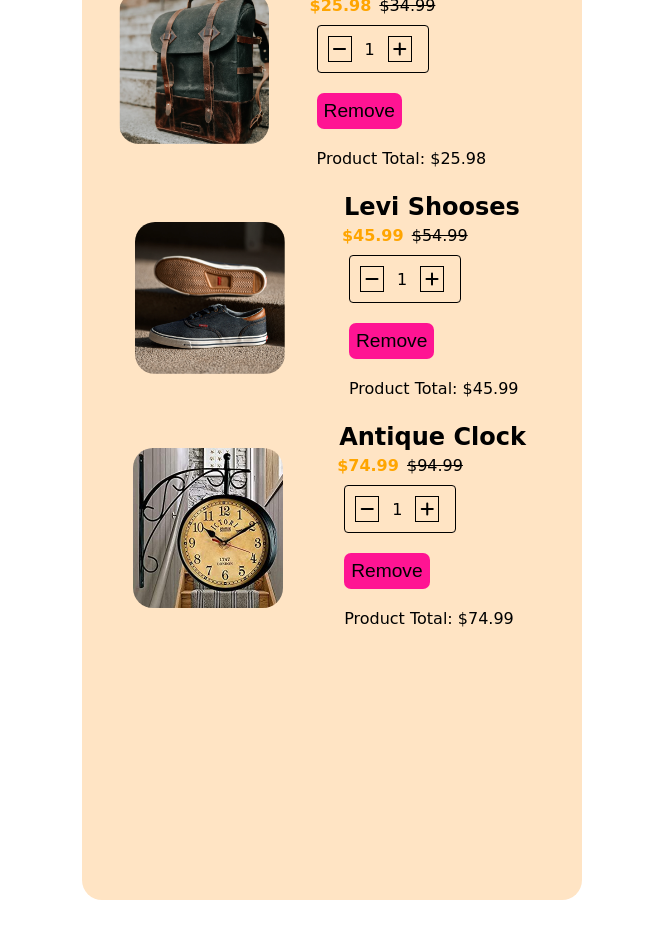
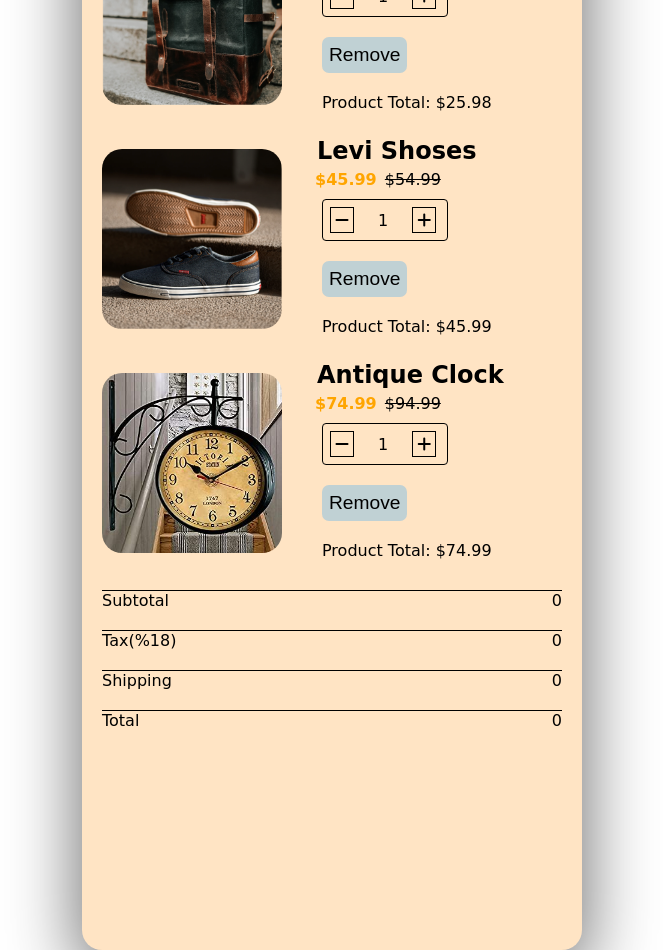
Before and after one commit to mmrkrpnr/CheckOutProject, a plain HTML site: page index.html in a window 1280 px wide. Shown: the whole page, without its empty margins (308-971 px from the left). Before the commit the page ends 900 px from the top, so only its background shows below. Drawn offline with Linux system fonts and the light colour scheme; a web font is replaced by a local one.

Commit message:
css ended

```diff
--- a/index.html
+++ b/index.html
@@ -48,7 +48,7 @@
               <img src="./assets/img/photo2.png" alt="leviShoes" />
               <div class="product-info">
                 <div class="product-price">
-                  <h2>Levi Shooses</h2>
+                  <h2>Levi Shoses</h2>
                   <p>
                     <strong>$45.99</strong>
                     <span class="line-through">$54.99</span>
@@ -93,6 +93,24 @@
                 </div>
               </div>
             </div>
+
+            <div class="buy-detail" id="cart-subtotal">
+                <p>Subtotal</p>
+                <p>0</p>
+            </div>
+            <div class="buy-detail" id="cart-tax">
+                <p>Tax(%18)</p>
+                <p>0</p>
+            </div>
+            <div class="buy-detail" id="card-shippin">
+                <p>Shipping</p>
+                <p>0</p>
+            </div>
+            <div class="buy-detail" id="card-total">
+                <p>Total</p>
+                <p>0</p>
+            </div>
+
           </div>
         </div>
       </div>
--- a/style.css
+++ b/style.css
@@ -14,11 +14,12 @@
 
 }
 main{
-    width: 70%;
+    width: 75%;
     max-width: 500px;
-    height: 1000px      ;
+    height: 1100px      ;
     background-color: bisque;
     border-radius: 20px;
+    box-shadow: rgba(0, 0, 0, 0.56) 0px 22px 70px 4px;
 
 }
 
@@ -31,15 +32,17 @@
 
 .product{
     display: flex;
-    justify-content: space-evenly;
-    margin: 10px 0 ;
+    /* justify-content: space-evenly; */
+    margin: 10px 20px ;
     align-items: center;
     /* background-color: aqua */
 }
 
 img{
-    width: 150px;
+    width: 180px;
+    height: 180px;
     border-radius: 20px;
+    margin-right: 30px;
 
 }
 h2{
@@ -58,18 +61,19 @@
     margin: 10px;
     border: 1px solid black;
     border-radius: 4px;
-    padding: 10px;
-    width:90px ;
+    padding: 7px;
+    width:110px ;
 }
 
 i{
     border: 1px solid black;
     padding: 4px;
-    border: radius 4px;;
+    border: radius 4px;
+
 }
 
 .quantity{
-    margin: 0 13px;
+    margin: 0 24px;
 }
 
 .remove-product{
@@ -77,9 +81,19 @@
     border-radius: 7px;
     border: none;
     margin: 10px;
-    background-color: deeppink;
+    background-color: rgb(192, 209, 212);
     font-size: larger;
 }
 .product-line-price-price{
     margin: 10px;
 }
+
+/************ card start */
+
+.buy-detail{
+    display: flex;
+    justify-content: space-between;
+    align-items: center;
+    margin: 20px;
+    border-top: 1px solid black;
+}
```
